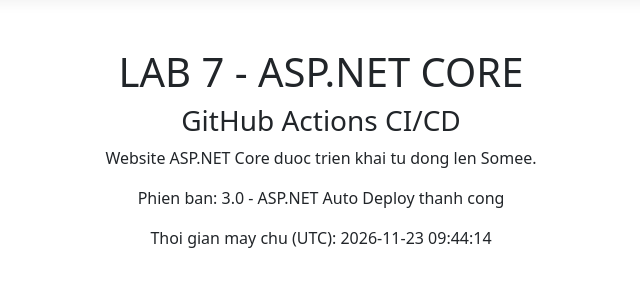
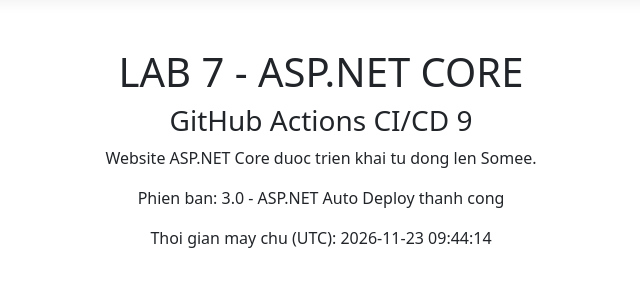
Before and after one commit to tamdtrump/Lab7-CICD, an ASP.NET Core app: page / in a window 1280 px wide. Shown: the part 57-357 px from the top of the page, without its empty margins (319-959 px from the left). Run offline with ASP.NET Core 8, Linux system fonts and the light colour scheme; style sheets or scripts are compiled from the project's sources.

Commit message:
Fix ASP.NET Core website to version 3.0 9

```diff
--- a/aspnet/Pages/Index.cshtml
+++ b/aspnet/Pages/Index.cshtml
@@ -9,7 +9,7 @@
 <div class="text-center mt-5">
     <h1>LAB 7 - ASP.NET CORE</h1>
 
-    <h3>GitHub Actions CI/CD</h3>
+    <h3>GitHub Actions CI/CD 9</h3>
 
     <p>
         Website ASP.NET Core duoc
```
